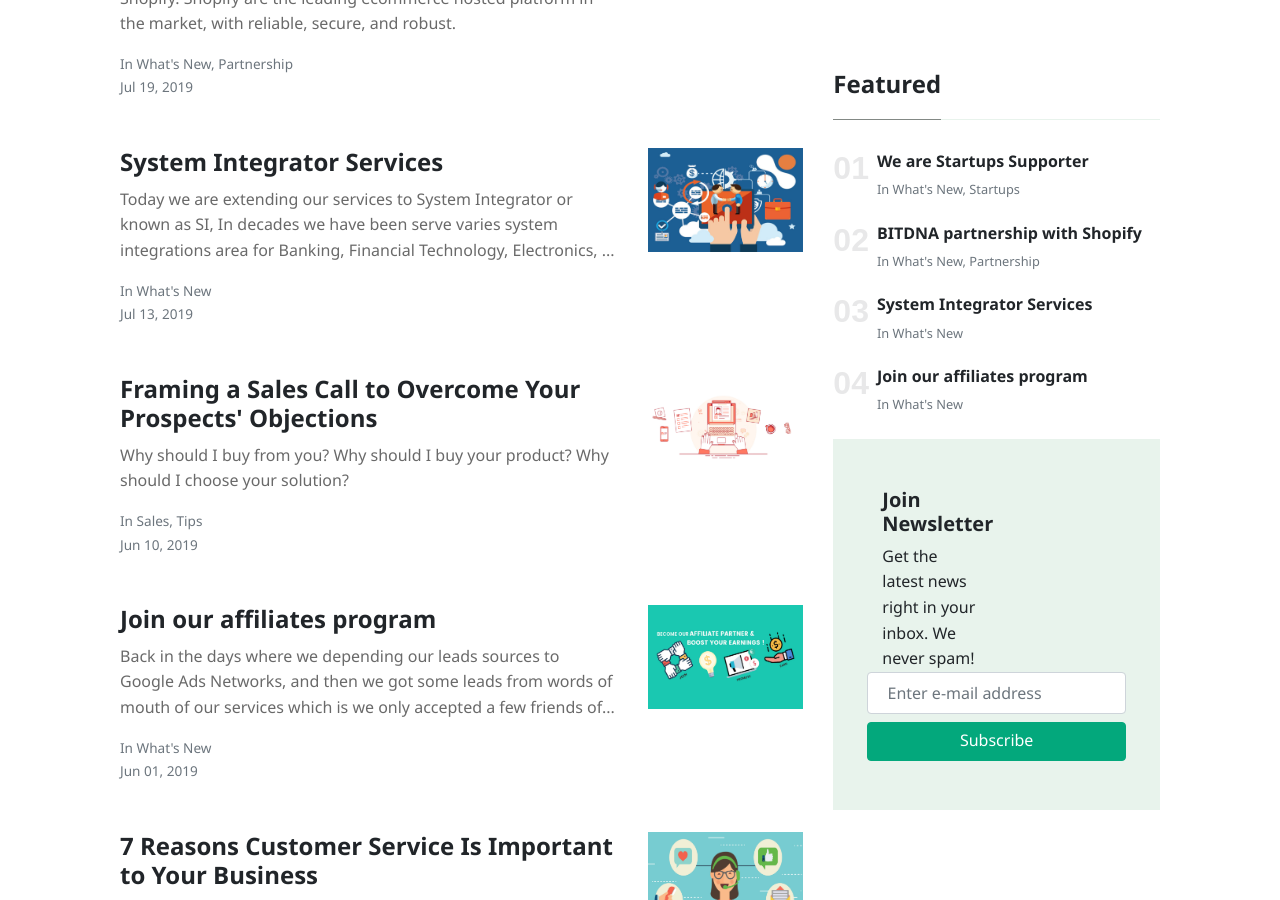
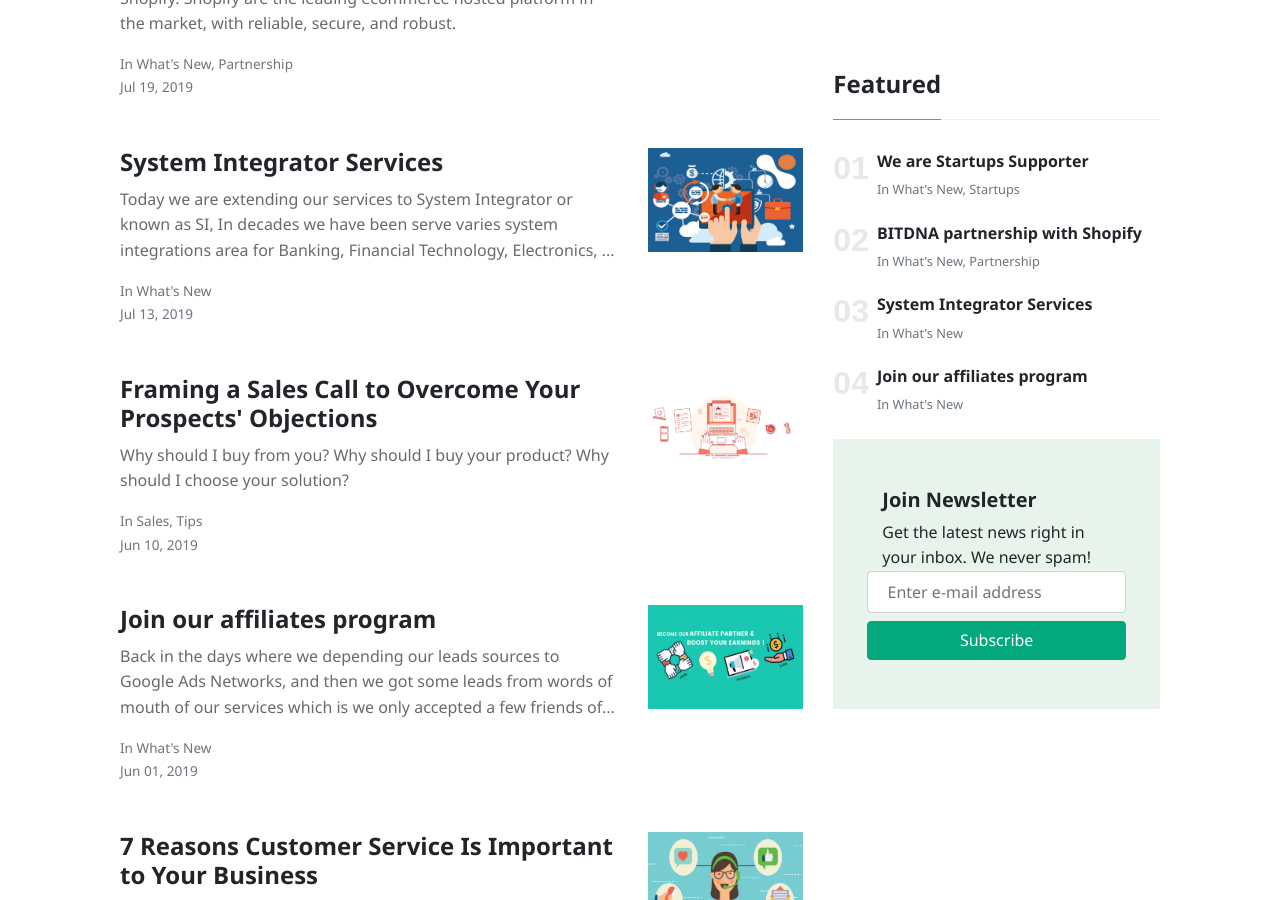
Before and after one commit to bit-dna/bitdnablog, a Jekyll site: the page built from index.html, in a window 1280 px wide and 900 px high, scrolled down 1095 px. Built offline with Jekyll 4.4.1, drawn with Linux system fonts in a browser that asks for light colours; nearby versions of some CDN libraries; the list of posts is cut into pages by our own code.

Commit message:
plus class

```diff
--- a/_includes/sidebar-featured.html
+++ b/_includes/sidebar-featured.html
@@ -20,7 +20,7 @@
     </ol>
     <div class="border p-5 bg-lightblue">
       <div class="row">
-        <div class="col-md-6 mb-2 mb-md-0">
+        <div class="col-md-12">
           <h5 class="font-weight-bold">Join Newsletter</h5>
            Get the latest news right in your inbox. We never spam!
         </div>
```
